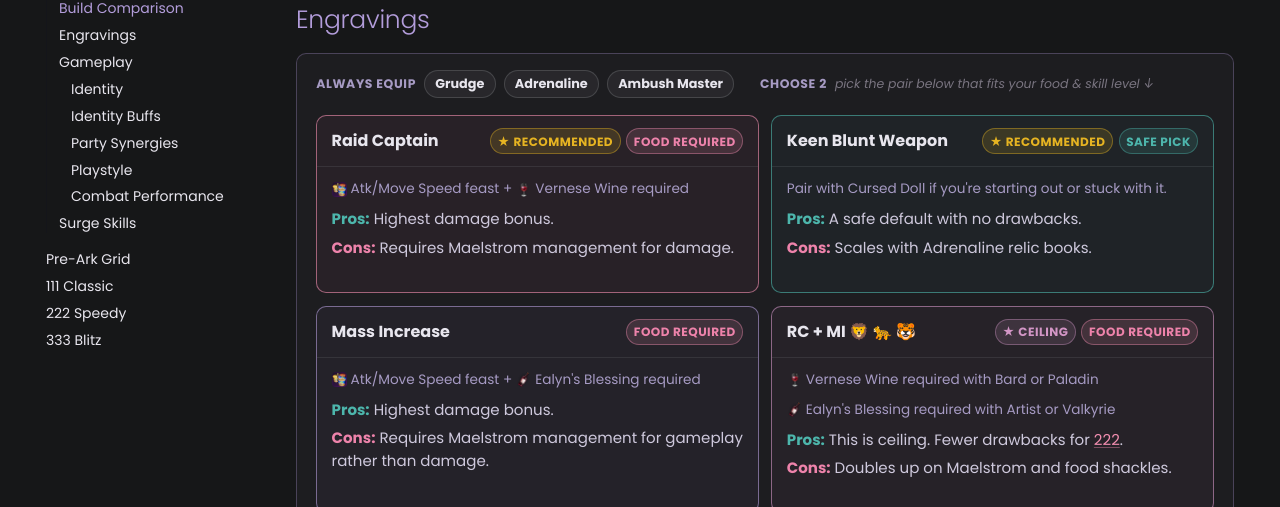
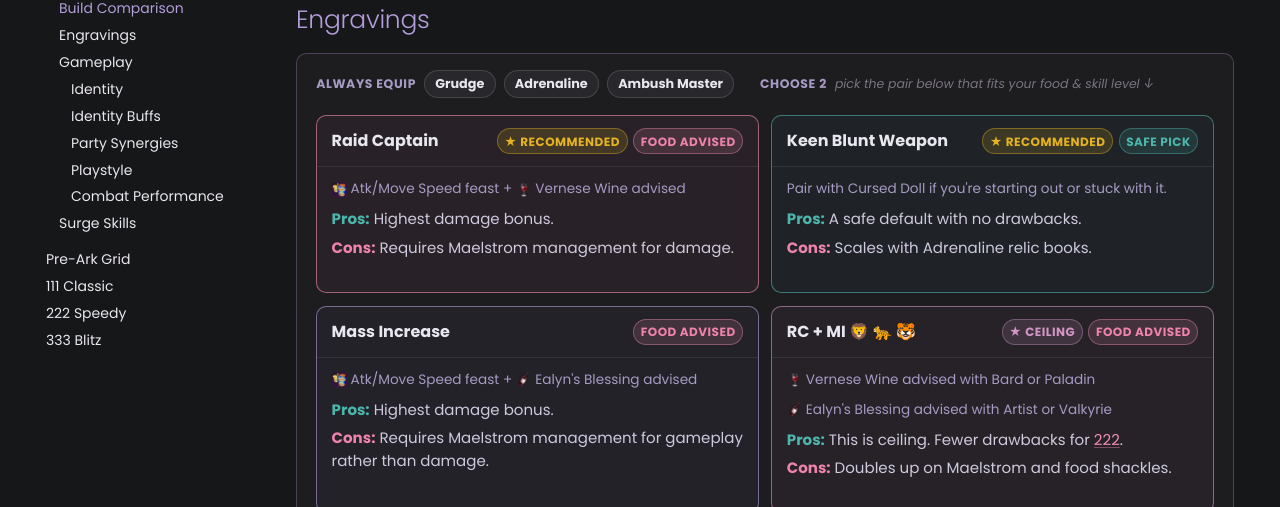
Before and after one commit to interlockme/deathblade, an MkDocs documentation site: the page built from docs/surge/essentials.md, in a window 1280 px wide and 900 px high, scrolled down 1297 px. Shown: the part 127-634 px from the top of the window. Built offline with MkDocs 1.6.1 and Material for MkDocs 9.7.7, drawn with Linux system fonts in a browser that asks for light colours; plug-ins that fetch from the network failed and are left out; some of the changed text lies outside the part shown.

Commit message:
minor text edits

```diff
--- a/docs/surge/essentials.md
+++ b/docs/surge/essentials.md
@@ -3,7 +3,7 @@
 <div class="setup-panel" data-accent="pink" markdown>
 <div class="setup-notes" markdown>
 
-<p class="food-required-lead">Atk/Move Speed food and feast is <strong>recommended</strong> to play Surge optimally. Food is sold at Peyto Island.</p>
+<p class="food-required-lead">Atk/Move Speed food and feast is <strong>highly advised</strong> to play Surge optimally. Food is sold at Peyto Island.</p>
 
 <div class="food-options" markdown>
 
@@ -97,13 +97,13 @@ Atk/Move Speed Feast
 <span class="engraving-card-name">Raid Captain</span>
 <span class="engraving-card-badges" markdown>
 <span class="engraving-card-badge engraving-card-badge-top">★ Recommended</span>
-<span class="engraving-card-badge engraving-card-badge-food">Food Required</span>
+<span class="engraving-card-badge engraving-card-badge-food">Food Advised</span>
 </span>
 <span class="engraving-card-arrow"></span>
 </summary>
 <div class="engraving-card-body" markdown>
 
-![](../assets/shared/icon-feast.png){: .skill-icon } Atk/Move Speed feast + ![](../assets/shared/icon-vernesewine.png){: .skill-icon } Vernese Wine required
+![](../assets/shared/icon-feast.png){: .skill-icon } Atk/Move Speed feast + ![](../assets/shared/icon-vernesewine.png){: .skill-icon } Vernese Wine advised
 { .food-req }
 
 **Pros:**{: .best-for } Highest damage bonus.
@@ -138,13 +138,13 @@ Pair with Cursed Doll if you're starting out or stuck with it.
 <summary>
 <span class="engraving-card-name">Mass Increase</span>
 <span class="engraving-card-badges" markdown>
-<span class="engraving-card-badge engraving-card-badge-food">Food Required</span>
+<span class="engraving-card-badge engraving-card-badge-food">Food Advised</span>
 </span>
 <span class="engraving-card-arrow"></span>
 </summary>
 <div class="engraving-card-body" markdown>
 
-![](../assets/shared/icon-feast.png){: .skill-icon } Atk/Move Speed feast + ![](../assets/shared/icon-ealynsblessing.png){: .skill-icon } Ealyn's Blessing required
+![](../assets/shared/icon-feast.png){: .skill-icon } Atk/Move Speed feast + ![](../assets/shared/icon-ealynsblessing.png){: .skill-icon } Ealyn's Blessing advised
 { .food-req }
 
 **Pros:**{: .best-for } Highest damage bonus.
@@ -159,16 +159,16 @@ Pair with Cursed Doll if you're starting out or stuck with it.
 <span class="engraving-card-name">RC + MI 🦁 🐆 🐯</span>
 <span class="engraving-card-badges" markdown>
 <span class="engraving-card-badge engraving-card-badge-ceiling">★ Ceiling</span>
-<span class="engraving-card-badge engraving-card-badge-food">Food Required</span>
+<span class="engraving-card-badge engraving-card-badge-food">Food Advised</span>
 </span>
 <span class="engraving-card-arrow"></span>
 </summary>
 <div class="engraving-card-body" markdown>
 
-![](../assets/shared/icon-vernesewine.png){: .skill-icon } Vernese Wine required with Bard or Paladin
+![](../assets/shared/icon-vernesewine.png){: .skill-icon } Vernese Wine advised with Bard or Paladin
 { .food-req }
 
-![](../assets/shared/icon-ealynsblessing.png){: .skill-icon } Ealyn's Blessing required with Artist or Valkyrie
+![](../assets/shared/icon-ealynsblessing.png){: .skill-icon } Ealyn's Blessing advised with Artist or Valkyrie
 { .food-req }
 
 **Pros:**{: .best-for } This is ceiling. Fewer drawbacks for [222](222-speedy.md).
```
Also changed, not shown: docs/resources.md (+2 -2 lines).
